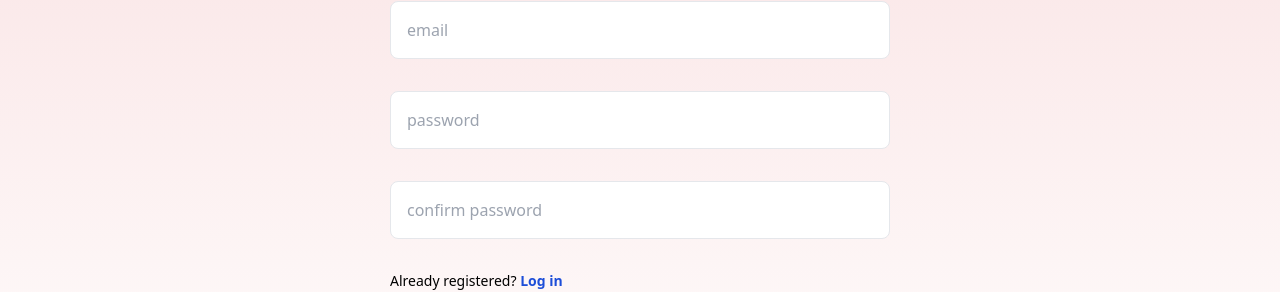
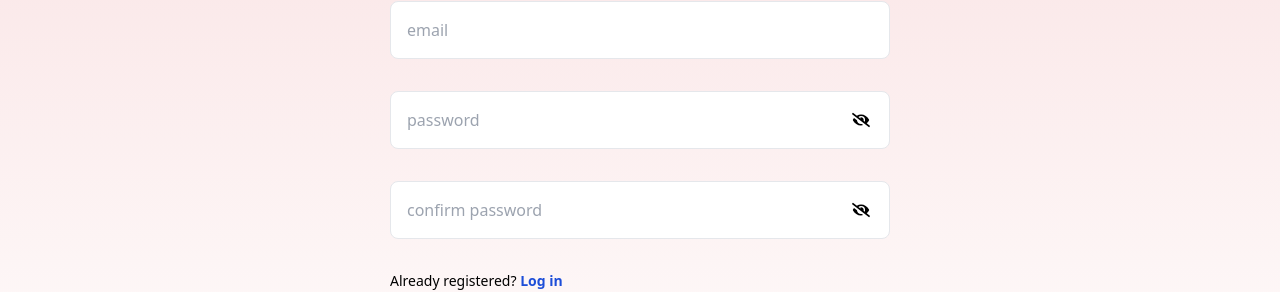
Before and after one commit to the-hackerist/foodio, a React (Vite) app in the folder client/: page /sign-up in a window 1280 px wide. Shown: the part 337-629 px from the top of the page. Built offline with nearby package versions, Linux system fonts and the light colour scheme.

Commit message:
added state for form data and also created button to toggle password visibility

```diff
--- a/client/src/pages/Login.jsx
+++ b/client/src/pages/Login.jsx
@@ -1,15 +1,33 @@
+import { useState } from "react";
 import { Link } from "react-router-dom";
 
 function Login() {
+  const [formData, setFormData] = useState({ email: "", password: "" });
+
+  const { email, password } = formData;
+
+  const handleSubmit = (e) => {
+    e.preventDefault();
+  };
+
+  const handleFormData = (e) => {
+    setFormData((data) => ({ ...data, [e.target.id]: e.target.value }));
+  };
+
   return (
     <div className="via-[#F8E7E7]to-[#F9F9F9] flex justify-center bg-gradient-to-b from-[#F8DBDC] px-10 py-20 pt-40">
       <div className="flex w-screen flex-col items-center">
         <h2 className="text-5xl font-bold text-[#311F09]">Log in</h2>
 
-        <form className="flex w-full max-w-[500px] flex-col gap-6 py-10 md:gap-8">
+        <form
+          onSubmit={handleSubmit}
+          className="flex w-full max-w-[500px] flex-col gap-6 py-10 md:gap-8"
+        >
           <input
             className="rounded-lg border p-4"
             type="email"
+            value={email}
+            onChange={handleFormData}
             placeholder="email"
             id="email"
           />
@@ -18,6 +36,8 @@ function Login() {
             className="rounded-lg border p-4"
             type="password"
             placeholder="password"
+            value={password}
+            onChange={handleFormData}
             id="password"
           />
 
--- a/client/src/pages/SignUp.jsx
+++ b/client/src/pages/SignUp.jsx
@@ -1,15 +1,72 @@
+import { useState } from "react";
 import { Link } from "react-router-dom";
+import { FaEyeSlash, FaRegEye } from "react-icons/fa";
+function SignUp() {
+  const [formData, setFormData] = useState({
+    username: "",
+    email: "",
+    password: "",
+    confirmPassword: "",
+  });
 
-function SignUp() {
+  const [error, setError] = useState(null);
+
+  const [togglePasswordVisibility, setTogglePasswordVisibility] = useState({
+    passwordVisibility: false,
+    confirmPasswordVisibility: false,
+  });
+
+  const { passwordVisibility, confirmPasswordVisibility } =
+    togglePasswordVisibility;
+
+  const { username, email, password, confirmPassword } = formData;
+
+  const validateFormData = () => {
+    setError(null);
+
+    if (!username) return setError("Username should not be empty");
+
+    if (username.length < 4)
+      return setError("Username must be at least 4 characters long");
+
+    if (!email) return setError("Email should not be empty");
+
+    if (!password) return setError("Password should not be empty");
+
+    if (password.length < 8)
+      return setError("Password must be at least 8 characters long");
+
+    if (!confirmPassword)
+      return setError("Confirm password should not be empty");
+
+    if (confirmPassword !== password) return setError("Password do not match");
+  };
+
+  const handleSubmit = (e) => {
+    e.preventDefault();
+
+    validateFormData();
+  };
+
+  const handleFormData = (e) => {
+    setFormData((data) => ({ ...data, [e.target.id]: e.target.value.trim() }));
+  };
+
   return (
     <div className="via-[#F8E7E7]to-[#F9F9F9] flex justify-center bg-gradient-to-b from-[#F8DBDC] px-10 py-20 pt-40">
       <div className="flex w-screen flex-col items-center">
         <h2 className="text-5xl font-bold text-[#311F09]">Sign up</h2>
 
-        <form className="flex w-full max-w-[500px] flex-col gap-6 py-10 md:gap-8">
+        <form
+          onSubmit={handleSubmit}
+          className="flex w-full max-w-[500px] flex-col gap-6 py-10 md:gap-8"
+        >
           <input
             className="rounded-lg border p-4"
             type="text"
+            value={username}
+            maxLength={30}
+            onChange={handleFormData}
             placeholder="username"
             id="username"
           />
@@ -17,23 +74,88 @@ function SignUp() {
           <input
             className="rounded-lg border p-4"
             type="email"
+            value={email}
+            onChange={handleFormData}
             placeholder="email"
             id="email"
           />
 
+          <div className="relative">
+            <p
+              className="absolute bottom-3 right-3 top-3 flex cursor-pointer items-center justify-center rounded-full p-2 text-lg hover:bg-slate-200"
+              onMouseDown={() =>
+                setTogglePasswordVisibility((prev) => ({
+                  ...prev,
+                  passwordVisibility: true,
+                }))
+              }
+              onMouseUp={() =>
+                setTogglePasswordVisibility((prev) => ({
+                  ...prev,
+                  passwordVisibility: false,
+                }))
+              }
+              onMouseLeave={() =>
+                setTogglePasswordVisibility((prev) => ({
+                  ...prev,
+                  passwordVisibility: false,
+                }))
+              }
+            >
+              {!passwordVisibility ? <FaEyeSlash className="" /> : <FaRegEye />}
+            </p>
+
             <input
-            className="rounded-lg border p-4"
-            type="password"
+              className="w-full rounded-lg border p-4 pr-14"
+              type={!passwordVisibility ? "password" : "text"}
+              value={password}
+              onChange={handleFormData}
+              maxLength={30}
               placeholder="password"
               id="password"
             />
+          </div>
 
+          <div className="relative">
+            <p
+              className="absolute bottom-3 right-3 top-3 flex cursor-pointer items-center justify-center rounded-full p-2 text-lg hover:bg-slate-200"
+              onMouseDown={() =>
+                setTogglePasswordVisibility((prev) => ({
+                  ...prev,
+                  confirmPasswordVisibility: true,
+                }))
+              }
+              onMouseUp={() =>
+                setTogglePasswordVisibility((prev) => ({
+                  ...prev,
+                  confirmPasswordVisibility: false,
+                }))
+              }
+              onMouseLeave={() =>
+                setTogglePasswordVisibility((prev) => ({
+                  ...prev,
+                  confirmPasswordVisibility: false,
+                }))
+              }
+            >
+              {!confirmPasswordVisibility ? (
+                <FaEyeSlash className="" />
+              ) : (
+                <FaRegEye />
+              )}
+            </p>
             <input
-            className="rounded-lg border p-4"
-            type="password"
+              className="w-full rounded-lg border p-4 pr-14"
+              type={!confirmPasswordVisibility ? "password" : "text"}
+              value={confirmPassword}
+              onChange={handleFormData}
+              maxLength={30}
               placeholder="confirm password"
               id="confirmPassword"
             />
+          </div>
+
+          {error && <p className="text-sm text-red-500">{error}</p>}
 
           <p className="text-sm">
             Already registered?{" "}
@@ -45,15 +167,9 @@ function SignUp() {
             </Link>
           </p>
 
-          <div className="flex flex-col gap-4 md:flex-row">
-            <Link
-              role="button"
-              to="/sign-up"
-              className="flex-1 cursor-pointer rounded-lg bg-red-500 p-4 text-center font-bold uppercase text-white hover:opacity-95"
-            >
-              Create account
-            </Link>
-          </div>
+          <button className="w-full cursor-pointer rounded-lg bg-red-500 p-4 text-center font-bold uppercase text-white hover:opacity-95">
+            <Link to="/sign-up">create account</Link>
+          </button>
         </form>
       </div>
     </div>
```
Lines whose indentation alone changed are shown as unchanged.
